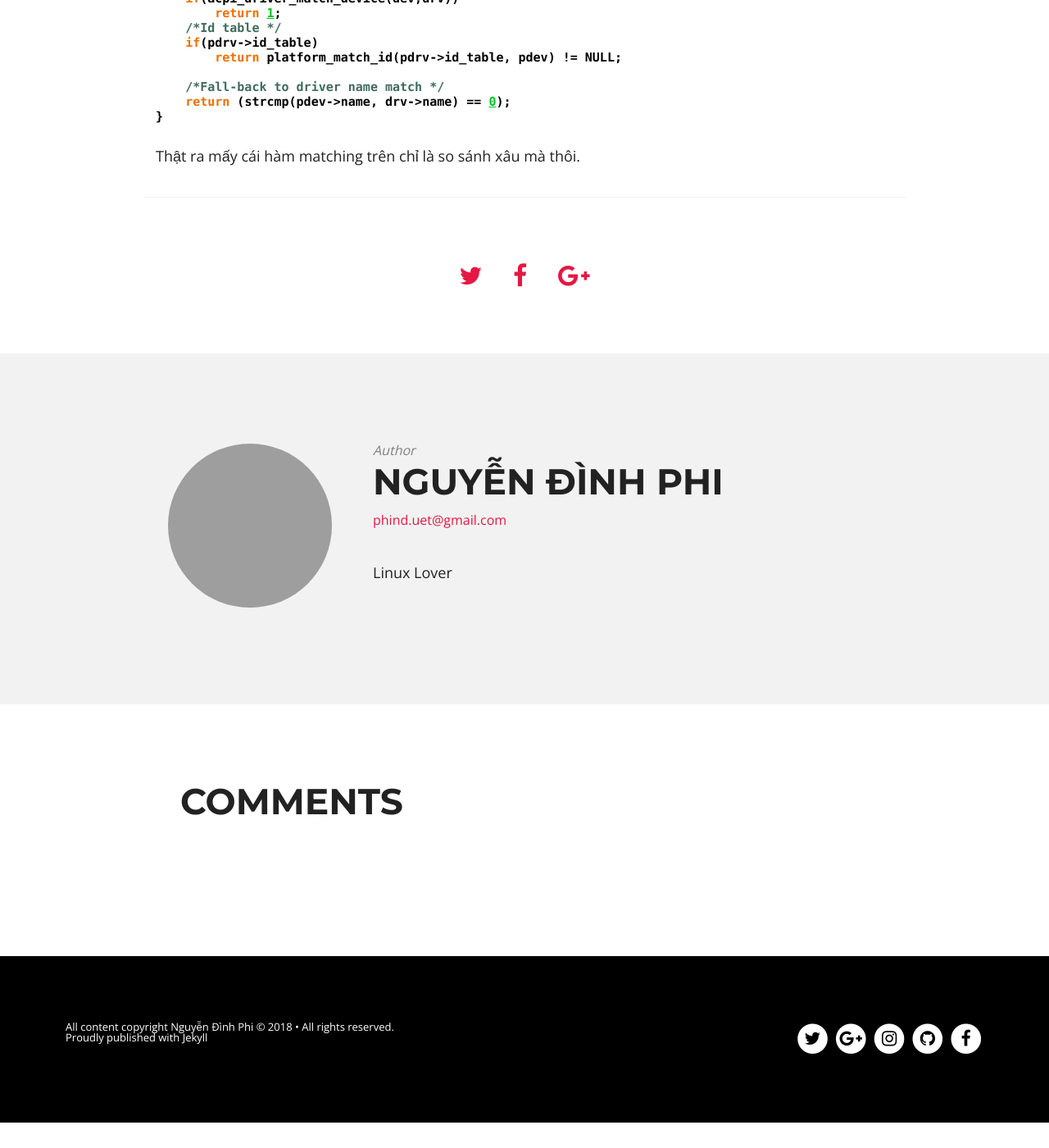
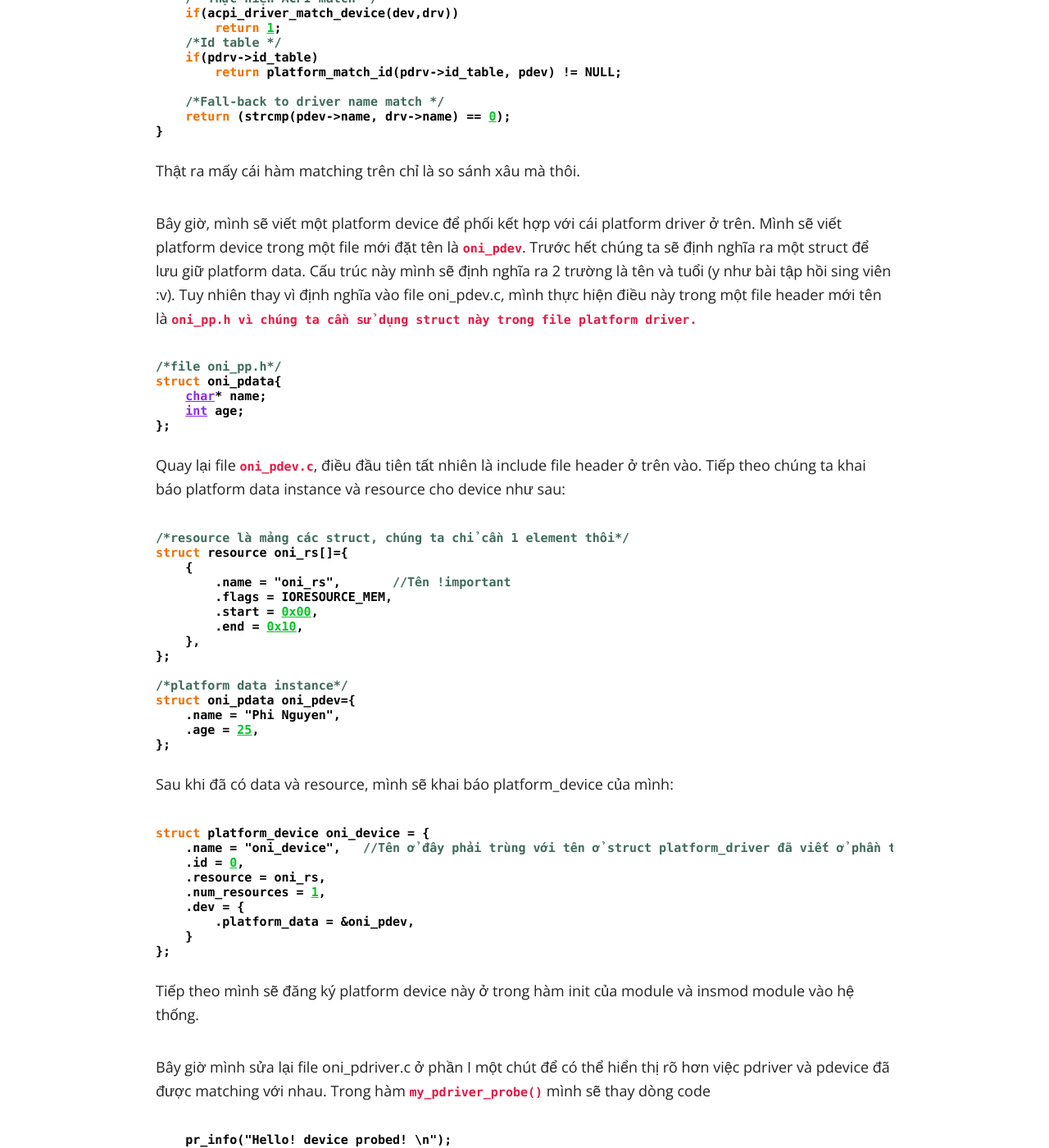
Before and after one commit to ita93/ita93.github.io, a Jekyll site: the page built from _posts/2018-05-01-Platform-Device.md, in a window 1280 px wide and 1400 px high, scrolled down 7869 px. Shown: the whole window at 82% size. Built offline with Jekyll 4.4.1, drawn with Linux system fonts in a browser that asks for light colours; nearby versions of some CDN libraries; comment, search, counter and statistics services are not loaded; before the commit the page ends 9238 px from its top, so only the background shows below that; some of the changed text lies outside the part shown.

```diff
--- a/_posts/2018-05-01-Platform-Device.md
+++ b/_posts/2018-05-01-Platform-Device.md
@@ -72,12 +72,12 @@
 {% endhighlight %}
 
 
-    - <code>probe()</code>: Đây là hàm được gọi khi thiết bị đòi hỏi driver ở lần đầu tiên, nó được khai báo như sau:
+    - probe(): Đây là hàm được gọi khi thiết bị đòi hỏi driver ở lần đầu tiên, nó được khai báo như sau:
             {% highlight c %}
             static int my_pdrv_probe(struct platform_device *pdev);
             {% endhighlight %}
 
-    - <code>remove()</code>: hàm này được gọi khi device không còn sử dụng driver nữa, khai báo như sau:
+    - remove(): hàm này được gọi khi device không còn sử dụng driver nữa, khai báo như sau:
             {% highlight c %}
             static int my_pdrv_remove(struct platform_device *pdev);
             {% endhighlight %}
@@ -89,6 +89,7 @@
 Tiếp theo chúng ta sẽ thử viết một platform driver đơn giản, nhiệm vụ của nó là tự đăng ký nó với kernel.
 
 {% highlight c %}
+/*File oni_pdriver.c*/
 #include <linux/module.h>
 #include <linux/kernel.h>
 #include <linux/init.h>
@@ -107,7 +108,7 @@
     .probe      = my_pdrv_probe,
     .remove     = my_pdrv_remove,
     .driver     = {
-        .name = KBUILD_MODNAME,
+        .name = "oni_pdev",
         .owner = THIS_MODULE,
     },
 };
@@ -289,3 +290,63 @@
 {% endhighlight %}
 
 Thật ra mấy cái hàm matching trên chỉ là so sánh xâu mà thôi.
+
+Bây giờ, mình sẽ viết một platform device để phối kết hợp với cái platform driver ở trên.
+Mình sẽ viết platform device trong một file mới đặt tên là <code>oni_pdev</code>.
+Trước hết chúng ta sẽ định nghĩa ra một struct để  lưu giữ platform data. Cấu trúc này mình sẽ định nghĩa ra 2 trường là tên và tuổi (y như bài tập hồi sing viên :v). Tuy nhiên thay vì định nghĩa vào file oni_pdev.c, mình thực hiện điều này trong một file header mới tên là <code>oni_pp.h<code> vì chúng ta cần sử dụng struct này trong file platform driver.
+{% highlight c %}
+/*file oni_pp.h*/
+struct oni_pdata{
+    char* name;
+    int age;
+};
+{% endhighlight %}
+
+Quay lại file <code>oni_pdev.c</code>, điều đầu tiên tất nhiên là include file header ở trên vào. Tiếp theo chúng ta khai báo platform data instance và resource cho device như sau:
+{% highlight c %}
+/*resource là mảng các struct, chúng ta chỉ cần 1 element thôi*/
+struct resource oni_rs[]={
+    {
+        .name = "oni_rs",       //Tên !important
+        .flags = IORESOURCE_MEM,
+        .start = 0x00,
+        .end = 0x10,
+    },
+};
+
+/*platform data instance*/
+struct oni_pdata oni_pdev={
+    .name = "Phi Nguyen",
+    .age = 25,
+};
+{% endhighlight %}
+
+Sau khi đã có data và resource, mình sẽ khai báo platform_device của mình:
+{% highlight c %}
+struct platform_device oni_device = {
+    .name = "oni_device",   //Tên ở đây phải trùng với tên ở struct platform_driver đã viết ở phần trước*/
+    .id = 0,
+    .resource = oni_rs,
+    .num_resources = 1,
+    .dev = {
+        .platform_data = &oni_pdev,
+    }
+};
+{% endhighlight %}
+Tiếp theo mình sẽ đăng ký platform device này ở trong hàm init của module và insmod module vào hệ thống.
+
+Bây giờ mình sửa lại file oni_pdriver.c ở phần I một chút để có thể hiển thị rõ hơn việc pdriver và pdevice đã được matching với nhau.
+Trong hàm <code>my_pdriver_probe()</code> mình sẽ thay dòng code
+{% highlight c %}
+    pr_info("Hello! device probed! \n");
+{% endhighlight %}
+bằng đoạn code sau:
+{% highlight c %}
+    struct oni_pdata* odp = dev_get_platdata(&pdev->dev);
+    pr_info("Our device has name %s and age %d\n", odp->name, odp->age);
+{% endhighlight %}
+
+Quên mất là phải include file header đã tạo vào nữa.
+Sau đấy rebuild nó và insmod vào kernel. Kiểm tra dmesg, bạn sẽ thấy dòng log sau:
+<code>Our device has name Phi Nguyen and age 25</code>
+Đây là data chúng ta đã khai báo cho platform device.
```
